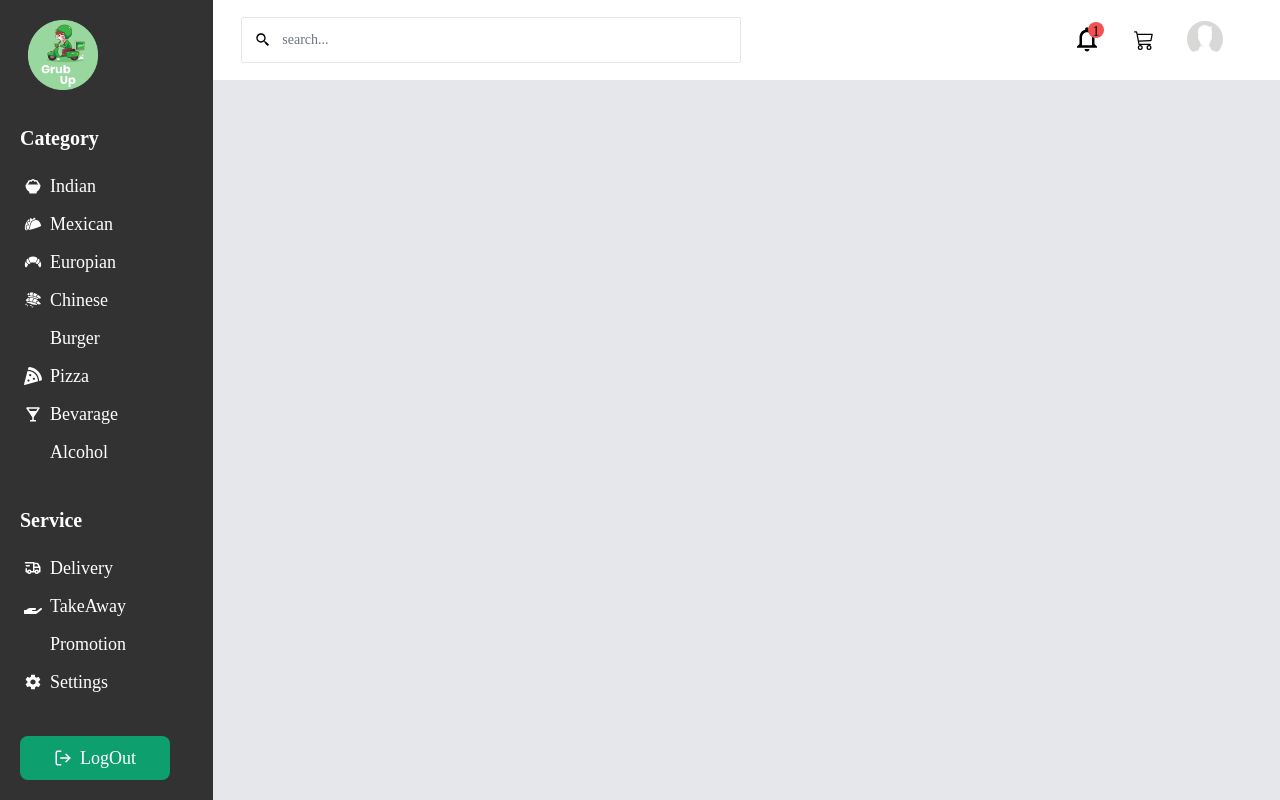
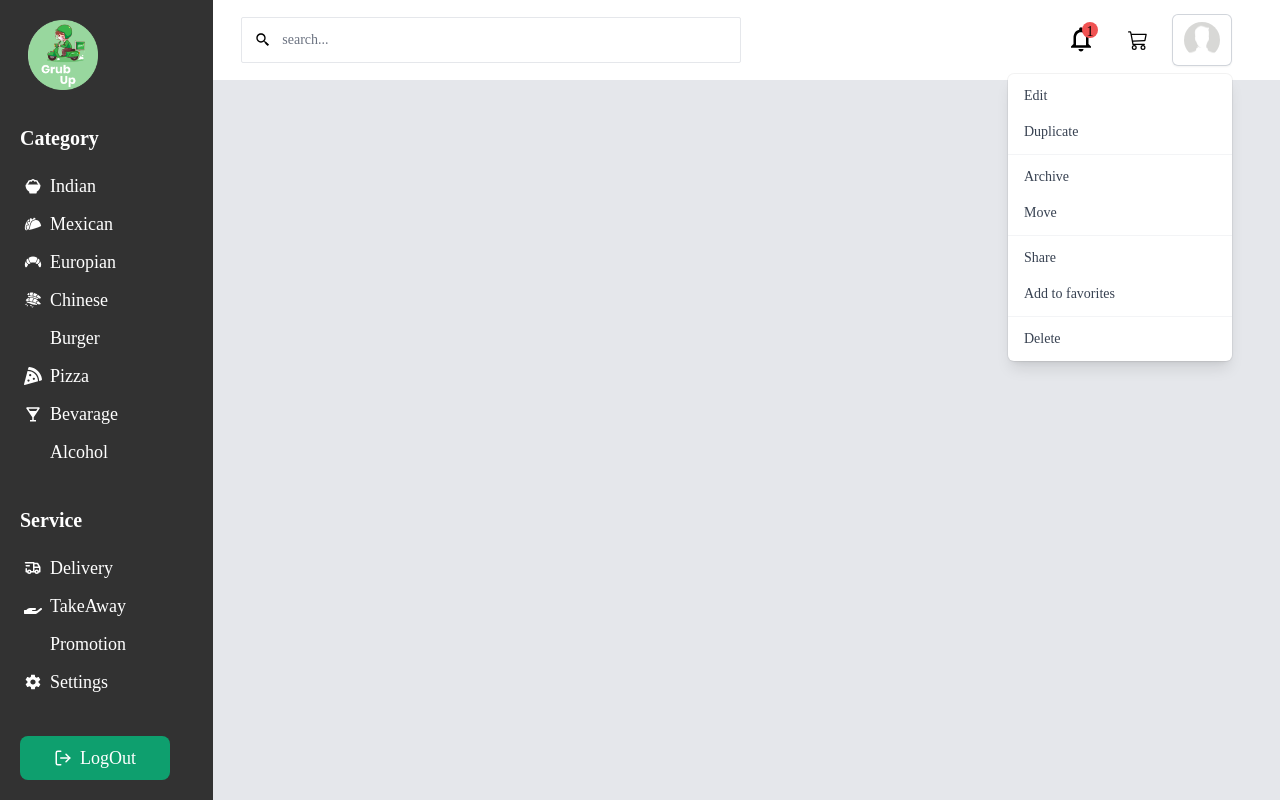
Before and after one commit to Yasith8/Grub-Up-Food-Delivery-Application, a React (Vite) app: page /dashboard in a window 1280 px wide. Shown: the top 800 px of the page. Built offline with nearby package versions, Linux system fonts and the light colour scheme; some icons are missing.

Commit message:
styled dropdown 2 test

```diff
--- a/src/User/UserDashBoard.jsx
+++ b/src/User/UserDashBoard.jsx
@@ -91,38 +91,31 @@ function UserDashBoard() {
                     {/* <button><img src={profileImg} className='w-9 h-9 rounded-full' /></button> */}
 
                     {/* test start */}
-                    <div class="bg-white py-1 flex flex-col justify-center">
-                         <div class="flex items-center justify-center p-1">
-                              <div class=" relative inline-block text-left dropdown">
-                                   <span class="rounded-md">
-                                        <button className="inline-flex justify-center w-full px-1 py-1 rounded-lg text-sm font-medium
-                                                       leading-5 text-gray-200 transition duration-150 ease-in-out bg-white border
-                                                        border-white hover:text-gray-500 focus:outline-none focus:border-green-300
-                                                        focus:shadow-outline-blue active:bg-gray-50 active:text-gray-800"
-                                                type="button"
-                                                aria-haspopup="true"
-                                                aria-expanded="true"
-                                                aria-controls="headlessui-menu-items-117">
-                                                        <img src={profileImg} className='w-9 h-9 rounded-full' />
-                                        </button>
-                                   </span>
-    <div class="opacity-0 invisible dropdown-menu transition-all duration-300 transform origin-top-right -translate-y-2 scale-95">
-          <div class="absolute right-0 w-56 mt-2 origin-top-right bg-white border border-gray-200 divide-y divide-gray-100 rounded-md shadow-lg outline-none" aria-labelledby="headlessui-menu-button-1" id="headlessui-menu-items-117" role="menu">
-                <div class="px-4 py-3">
-                       <p class="text-sm leading-5">Signed in as</p>
-                       <p class="text-sm font-medium leading-5 text-gray-900 truncate">tom@example.com</p>
-                </div>
-          <div class="py-1">
-                     <button className="text-gray-700 hover:bg-green-700 flex justify-between w-full px-4 py-2 text-sm leading-5   text-left"  role="menuitem" >Account settings</button>
-                     <button className="text-gray-700 flex justify-between w-full px-4 py-2 text-sm leading-5  hover:text-green-500 text-left"  role="menuitem" >Support</button>
-                                <span role="menuitem" class="flex justify-between w-full px-4 py-2 text-sm leading-5 text-left text-gray-700 cursor-not-allowed opacity-50" aria-disabled="true">Track Your Helth(soon)</span>
-                     <button className="text-gray-700 flex justify-between w-full px-4 py-2 text-sm leading-5 hover:text-green-500  text-left"  role="menuitem" >License</button></div>
-            <div className="py-1" onClick={logoutHandler}>
-                     <button className="text-gray-700 hover:bg-green-500 flex justify-between w-full px-4 py-2 text-sm leading-5  text-left"  role="menuitem" onClick={logoutHandler} >Sign out</button></div>
-            </div>
-          </div>
+                    <div class="relative inline-block text-left">
+  <div>
+    <button type="button" class="inline-flex w-full justify-center gap-x-1.5 rounded-md bg-white px-3 py-2 text-sm font-semibold text-gray-900 shadow-sm ring-1 ring-inset ring-gray-300 hover:bg-gray-50" id="menu-button" aria-expanded="true" aria-haspopup="true">
+    <button><img src={profileImg} className='w-9 h-9 rounded-full' /></button>
+    </button>
+  </div>
+
+
+  <div class="absolute right-0 z-10 mt-2 w-56 origin-top-right divide-y divide-gray-100 rounded-md bg-white shadow-lg ring-1 ring-black ring-opacity-5 focus:outline-none" role="menu" aria-orientation="vertical" aria-labelledby="menu-button" tabindex="-1">
+    <div class="py-1" role="none">
+      <a href="#" class="text-gray-700 hover:bg-green-200 block px-4 py-2 text-sm" role="menuitem" tabindex="-1" id="menu-item-0">Edit</a>
+      <a href="#" class="text-gray-700 block px-4 py-2 text-sm" role="menuitem" tabindex="-1" id="menu-item-1">Duplicate</a>
     </div>
-</div>
+    <div class="py-1" role="none">
+      <a href="#" class="text-gray-700 block px-4 py-2 text-sm" role="menuitem" tabindex="-1" id="menu-item-2">Archive</a>
+      <a href="#" class="text-gray-700 block px-4 py-2 text-sm" role="menuitem" tabindex="-1" id="menu-item-3">Move</a>
+    </div>
+    <div class="py-1" role="none">
+      <a href="#" class="text-gray-700 block px-4 py-2 text-sm" role="menuitem" tabindex="-1" id="menu-item-4">Share</a>
+      <a href="#" class="text-gray-700 block px-4 py-2 text-sm" role="menuitem" tabindex="-1" id="menu-item-5">Add to favorites</a>
+    </div>
+    <div class="py-1" role="none">
+      <a href="#" class="text-gray-700 block px-4 py-2 text-sm" role="menuitem" tabindex="-1" id="menu-item-6">Delete</a>
+    </div>
+  </div>
 </div>
                     {/* test end */}
 
```
